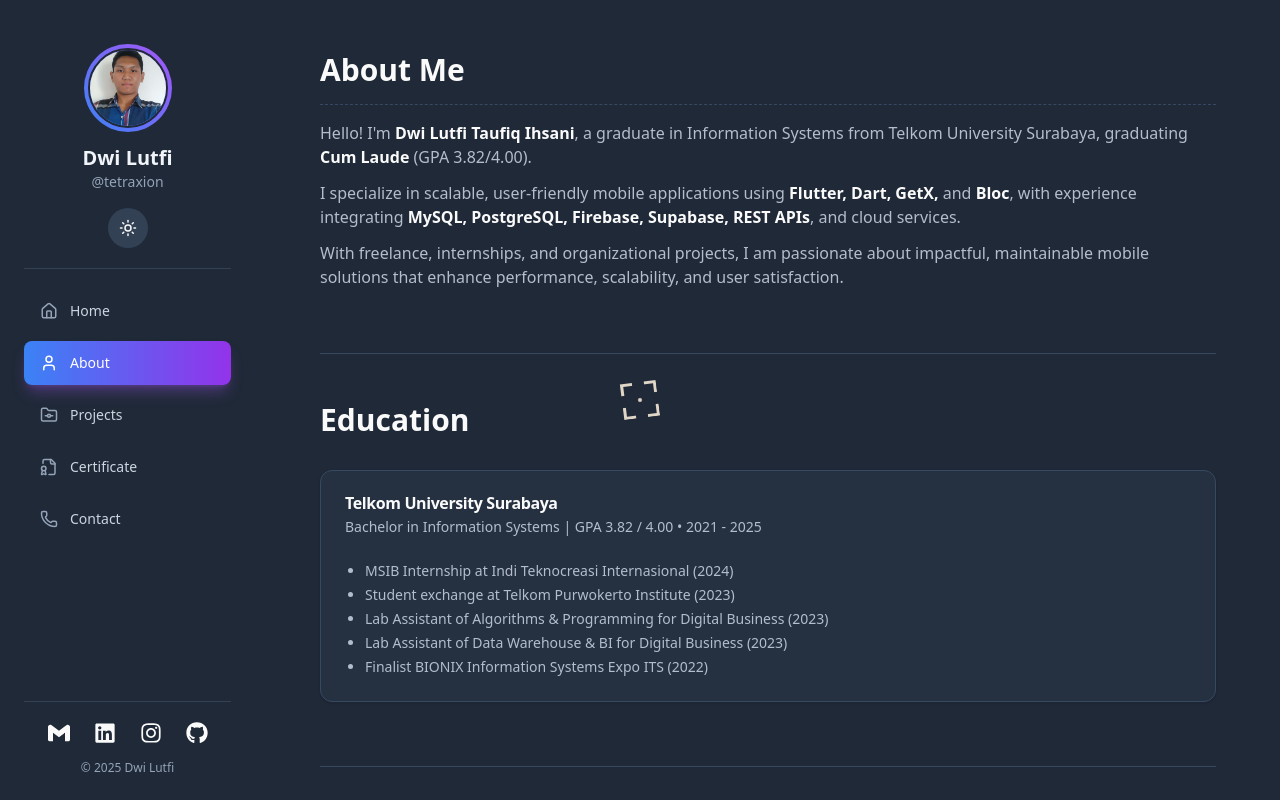
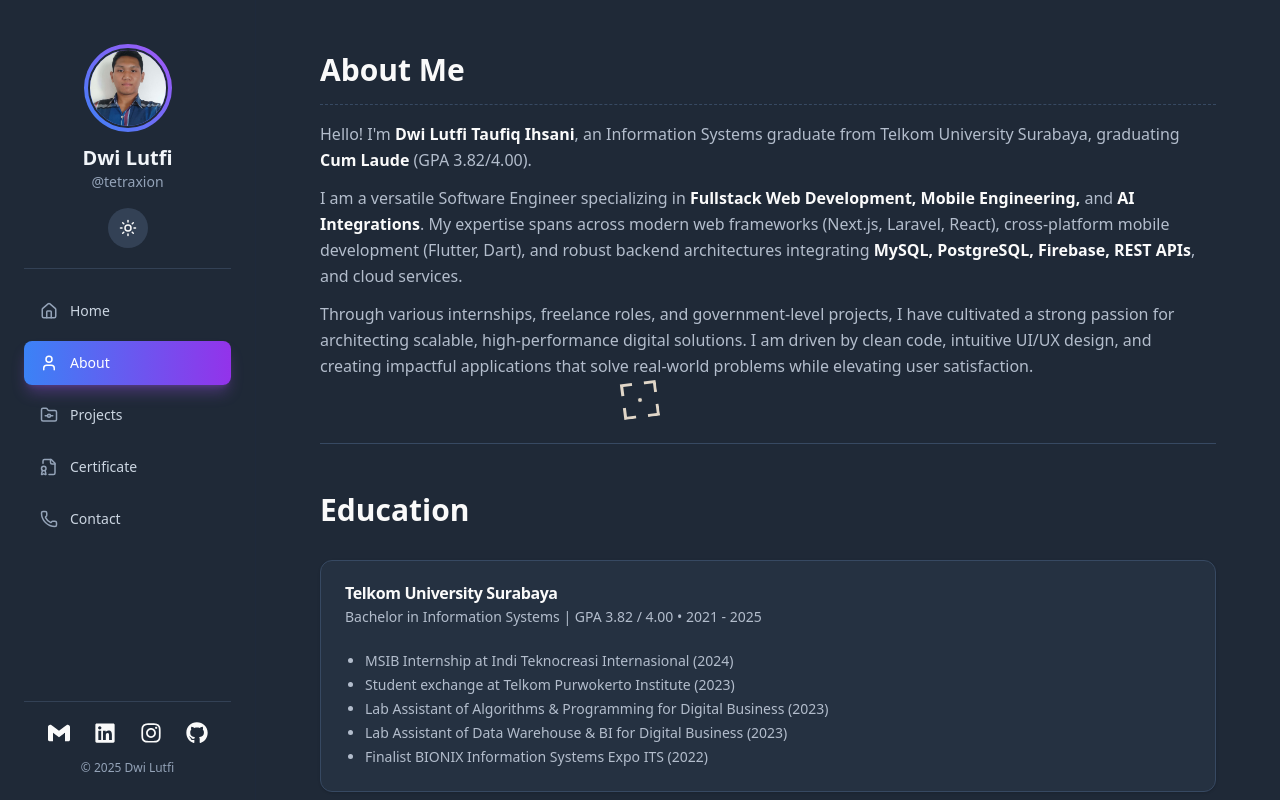
Before and after one commit to tetraxion/Personal-portofolio, a Next.js app: page /about in a window 1280 px wide. Shown: the top 800 px of the page. Built offline with nearby package versions, Linux system fonts and the light colour scheme.

Commit message:
feat: update AboutSection content to reflect enhanced skills and experiences

```diff
--- a/components/sections/about.tsx
+++ b/components/sections/about.tsx
@@ -130,10 +130,10 @@ export function AboutSection() {
             <motion.section initial={{ opacity: 0, y: 20 }} animate={{ opacity: 1, y: 0 }} transition={{ duration: 0.5 }} className="mb-16 md:mt-5">
                 <h1 className="text-3xl font-bold">About Me</h1>
                 <hr className="my-4 border-dashed" />
-                <div className="space-y-3 text-muted-foreground">
-                    <p>Hello! I&apos;m <span className="font-semibold text-foreground">Dwi Lutfi Taufiq Ihsani</span>, a graduate in Information Systems from Telkom University Surabaya, graduating <span className="font-semibold text-foreground">Cum Laude</span> (GPA 3.82/4.00).</p>
-                    <p>I specialize in scalable, user-friendly mobile applications using <span className="font-semibold text-foreground">Flutter, Dart, GetX,</span> and <span className="font-semibold text-foreground">Bloc</span>, with experience integrating <span className="font-semibold text-foreground">MySQL, PostgreSQL, Firebase, Supabase, REST APIs</span>, and cloud services.</p>
-                    <p>With freelance, internships, and organizational projects, I am passionate about impactful, maintainable mobile solutions that enhance performance, scalability, and user satisfaction.</p>
+                <div className="space-y-3 text-muted-foreground leading-relaxed">
+                    <p>Hello! I&apos;m <span className="font-semibold text-foreground">Dwi Lutfi Taufiq Ihsani</span>, an Information Systems graduate from Telkom University Surabaya, graduating <span className="font-semibold text-foreground">Cum Laude</span> (GPA 3.82/4.00).</p>
+                    <p>I am a versatile Software Engineer specializing in <span className="font-semibold text-foreground">Fullstack Web Development, Mobile Engineering,</span> and <span className="font-semibold text-foreground">AI Integrations</span>. My expertise spans across modern web frameworks (Next.js, Laravel, React), cross-platform mobile development (Flutter, Dart), and robust backend architectures integrating <span className="font-semibold text-foreground">MySQL, PostgreSQL, Firebase, REST APIs</span>, and cloud services.</p>
+                    <p>Through various internships, freelance roles, and government-level projects, I have cultivated a strong passion for architecting scalable, high-performance digital solutions. I am driven by clean code, intuitive UI/UX design, and creating impactful applications that solve real-world problems while elevating user satisfaction.</p>
                 </div>
             </motion.section>
 
```
